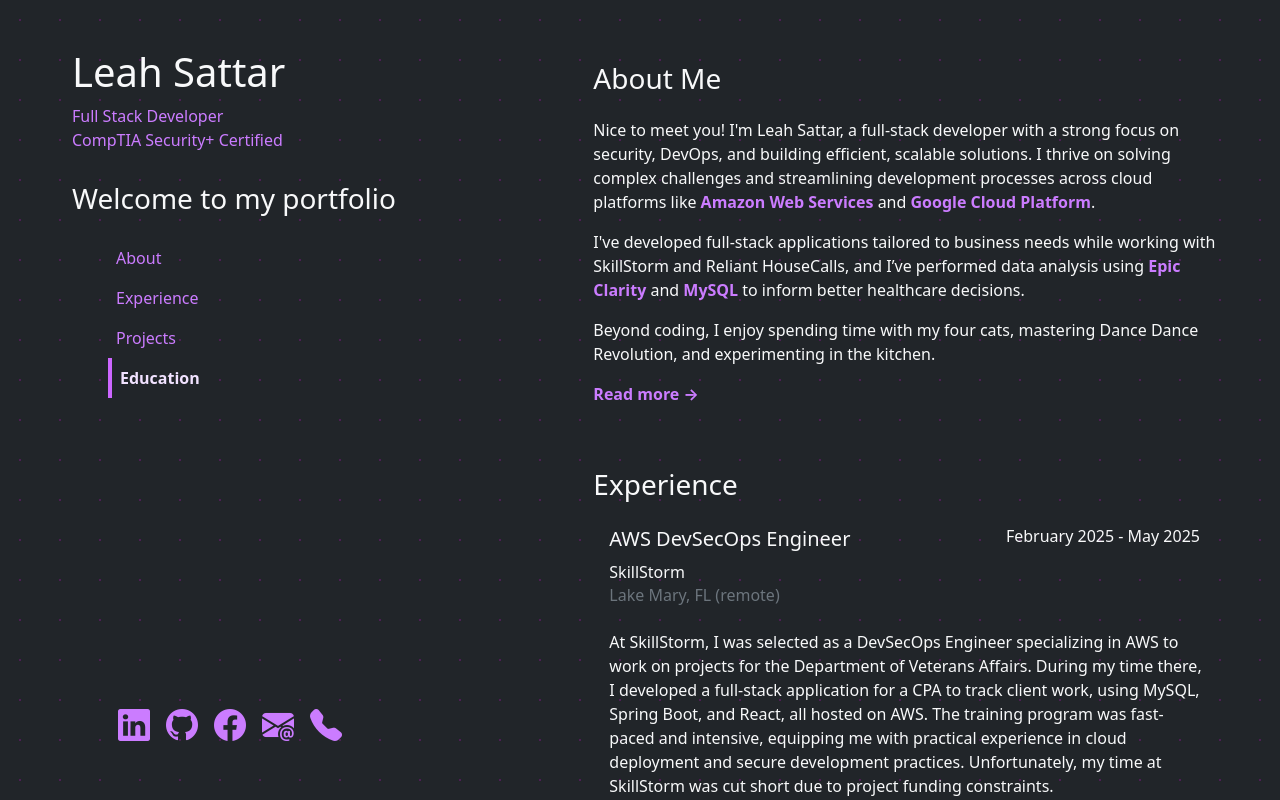
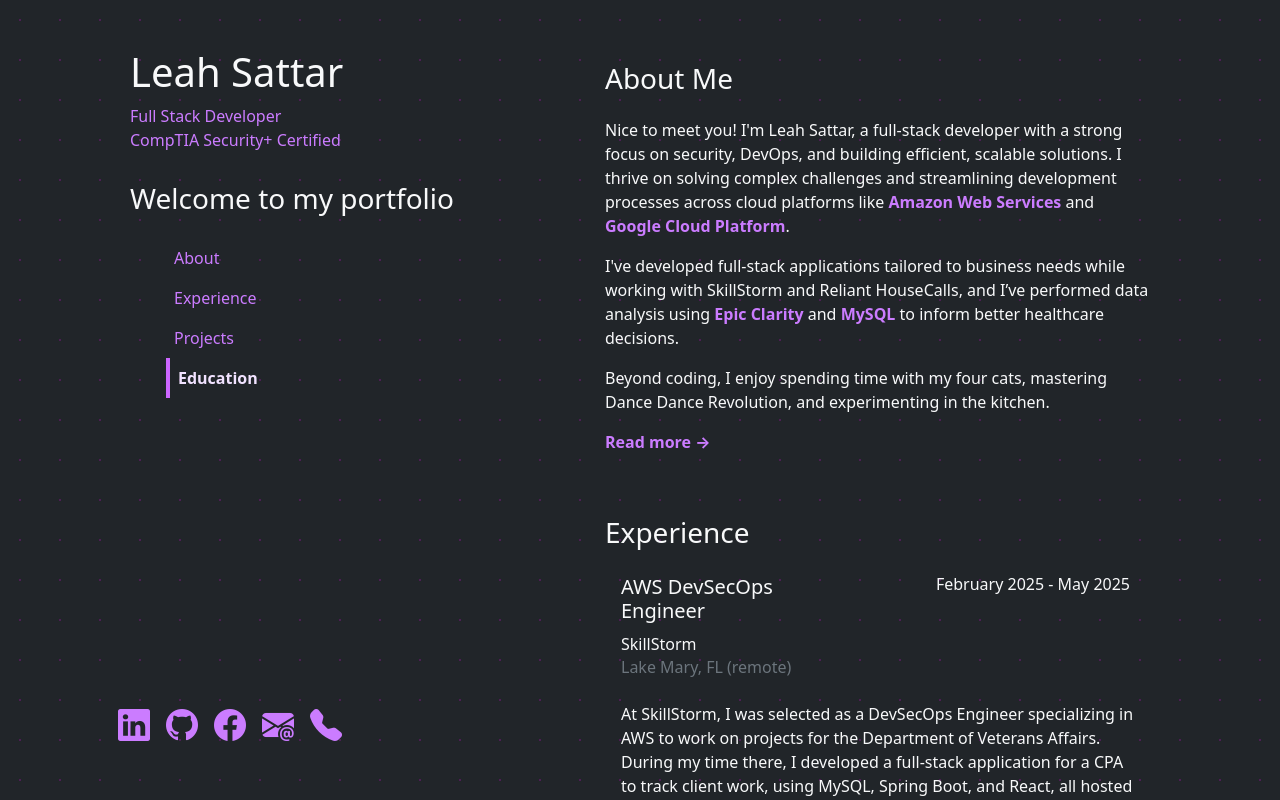
Before and after one commit to LSattar/portfolio-website, a React (Create React App) app in the folder portfolio-site/: page / in a window 1280 px wide. Built offline with nearby package versions, Linux system fonts and the light colour scheme.

Commit message:
Front page CSS changes

```diff
--- a/portfolio-site/src/App.css
+++ b/portfolio-site/src/App.css
@@ -141,7 +141,7 @@
 html, body, #root, .App {
   height: 100%;
   margin: 0;
-  overflow: hidden;
+  overflow-x: hidden;
 }
 
 .App {
@@ -157,11 +157,6 @@
   position: sticky;
   top: 0;
   overflow-y: auto;
-}
-
-.main-content {
-  overflow-y: auto;
-  height: 100vh;
 }
 
 .main-content section {
--- a/portfolio-site/src/pages/Index.tsx
+++ b/portfolio-site/src/pages/Index.tsx
@@ -116,17 +116,18 @@
 
     return (
         <div className="App d-flex bg-dark text-light">
-            <Container fluid>
+            <Container>
                 <Row>
-                    <Col md={5} className='p-5'>
+                    <Col md={5} className='d-flex flex-column h-100 mw-100'>
                         <Container id="sidebar-content">
+                            <Container className='fixed-top p-5'>
                                 <Container>
                                 <h1>Leah Sattar</h1>
                                 <p className='text-purple'>Full Stack Developer<br />CompTIA Security+ Certified</p>
                                 <h3>Welcome to my portfolio</h3>
                             </Container>
 
-                            <Nav className="flex-column text-start ms-5">
+                                <Nav className="flex-column text-start ms-5 w-25">
                                     <Nav.Item>
                                         <Nav.Link href="#about" active={activeSection === "about"} className="px-0 text-purple nav-link-custom ps-2">About</Nav.Link>
                                     </Nav.Item>
@@ -139,7 +140,8 @@
                                     <Nav.Item>
                                         <Nav.Link href="#education" active={activeSection === "education"} className="px-0  text-purple nav-link-custom ps-2">Education</Nav.Link>
                                     </Nav.Item>
-                            </Nav>
+                                </Nav></Container>
+
 
                             <Container className="pt-4 p-5 fixed-bottom text-start text-purple">
                                 <h2>
```
Lines whose indentation alone changed are shown as unchanged.
